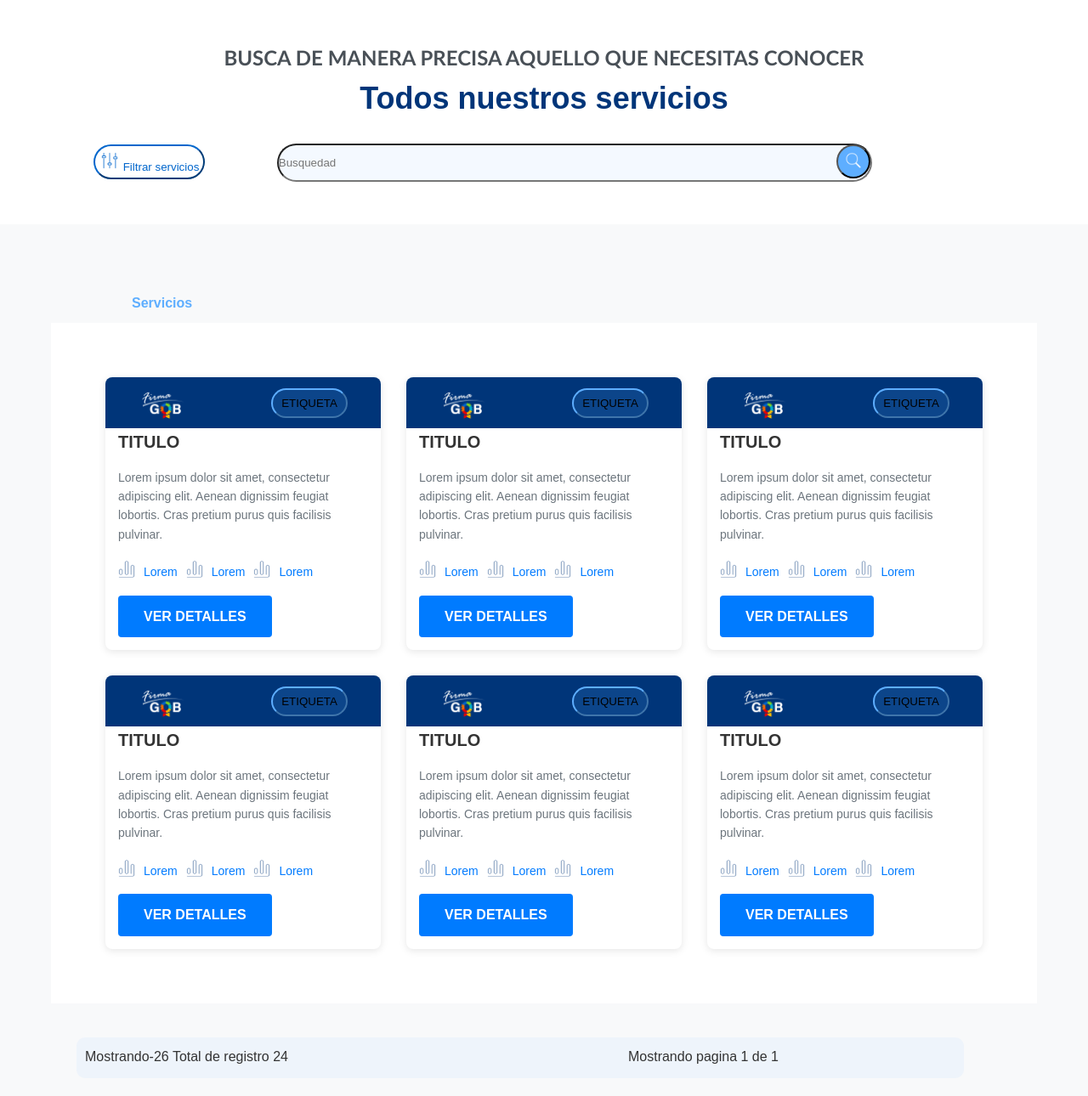
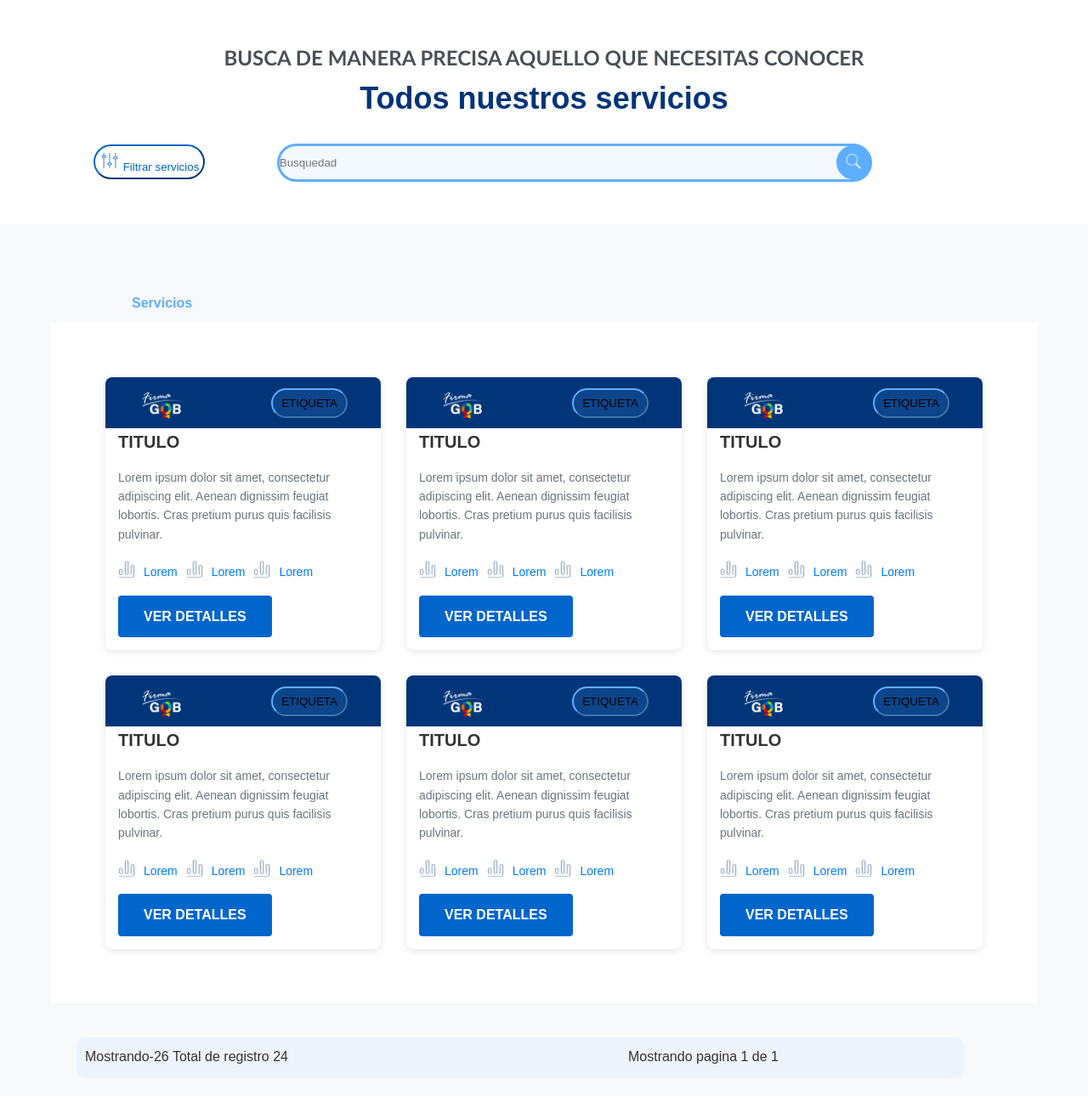
Before and after one commit to johansitoweb/FIRMA-GOB, a plain HTML site: page Michael/vista9.html in a window 1280 px wide. Shown: the part 380-1670 px from the top of the page at 85% size. Drawn offline with Linux system fonts and the light colour scheme.

Commit message:
Cambio de color de button

```diff
--- a/Michael/vista9.html
+++ b/Michael/vista9.html
@@ -60,8 +60,17 @@
                         background-color: #A6D2FF21;
                         position: relative;
                         left: 130px;
-                        " type="search" name="" id="" placeholder="Busquedad">
-                        <button style="background-color: #5EAEFF; border-radius:50px; height: 40px; width: 40px;position: relative;left: 84px;top: 3px; "><img style="width: 20px;" src="img/Buscador.png" alt="Buscador"></button>
+                        border: solid;
+                        border-color: #5EAEFF;
+                       color: #5EAEFF;
+                       input::placeholder,
+                      input::-input-placeholder{
+                         color: #5EAEFF;
+                                         }
+
+                        "  placeholder="Busquedad" type="search" name="" id="" >
+                        <button style="background-color: #5EAEFF;border: solid;
+                        border-color: #5EAEFF; border-radius:50px; height: 40px; width: 40px;position: relative;left: 84px;top: 4px; "><img style="width: 20px;" src="img/Buscador.png" alt="Buscador"></button>
                  </div>
         </div>
     </section>
@@ -90,7 +99,7 @@
                               <img class="icon_service" src="img/Icon_Service.png" alt="Icono de Servicio">
                              <span><a href="#" class="card-link">Lorem</a> </span>
                     </div>
-                    <a href="#" class="cta-button" style="margin: 0 15px 15px; display: inline-block;">VER DETALLES</a>
+                    <a href="#" class="cta-button" style="background-color: #0066CC; margin: 0 15px 15px; display: inline-block;">VER DETALLES</a>
                 </div>
 
                 <div class="service-card">
@@ -110,7 +119,7 @@
                               <img class="icon_service" src="img/Icon_Service.png" alt="Icono de Servicio">
                              <span><a href="#" class="card-link">Lorem</a> </span>
                     </div>
-                    <a href="#" class="cta-button" style="margin: 0 15px 15px; display: inline-block;">VER DETALLES</a>
+                    <a href="#" class="cta-button" style="background-color: #0066CC; margin: 0 15px 15px; display: inline-block;">VER DETALLES</a>
                 </div>
                 <div class="service-card">
                      <div class="Blochainer">
@@ -129,7 +138,7 @@
                               <img class="icon_service" src="img/Icon_Service.png" alt="Icono de Servicio">
                              <span><a href="#" class="card-link">Lorem</a> </span>
                     </div>
-                    <a href="#" class="cta-button" style="margin: 0 15px 15px; display: inline-block;">VER DETALLES</a>
+                    <a href="#" class="cta-button" style="background-color: #0066CC; margin: 0 15px 15px; display: inline-block;">VER DETALLES</a>
                 </div>
                 <div class="service-card">
                      <div class="Blochainer">
@@ -148,7 +157,7 @@
                               <img class="icon_service" src="img/Icon_Service.png" alt="Icono de Servicio">
                              <span><a href="#" class="card-link">Lorem</a> </span>
                     </div>
-                    <a href="#" class="cta-button" style="margin: 0 15px 15px; display: inline-block;">VER DETALLES</a>
+                    <a href="#" class="cta-button" style="background-color: #0066CC; margin: 0 15px 15px; display: inline-block;">VER DETALLES</a>
                 </div>
                 <div class="service-card">
                      <div class="Blochainer">
@@ -167,7 +176,7 @@
                               <img class="icon_service" src="img/Icon_Service.png" alt="Icono de Servicio">
                              <span><a href="#" class="card-link">Lorem</a> </span>
                     </div>
-                    <a href="#" class="cta-button" style="margin: 0 15px 15px; display: inline-block;">VER DETALLES</a>
+                    <a href="#" class="cta-button" style="background-color: #0066CC; margin: 0 15px 15px; display: inline-block;">VER DETALLES</a>
                 </div>
 
                 <div class="service-card">
@@ -187,7 +196,7 @@
                               <img class="icon_service" src="img/Icon_Service.png" alt="Icono de Servicio">
                              <span><a href="#" class="card-link">Lorem</a> </span>
                     </div>
-                    <a href="#" class="cta-button" style="margin: 0 15px 15px; display: inline-block;">VER DETALLES</a>
+                    <a href="#" class="cta-button"  style="background-color: #0066CC; margin: 0 15px 15px; display: inline-block;">VER DETALLES</a>
                 </div>
             </div>
 
```
